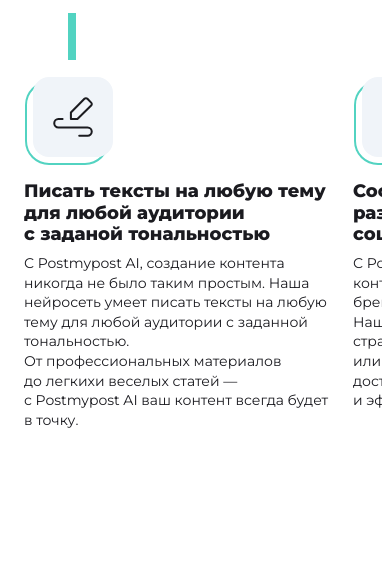
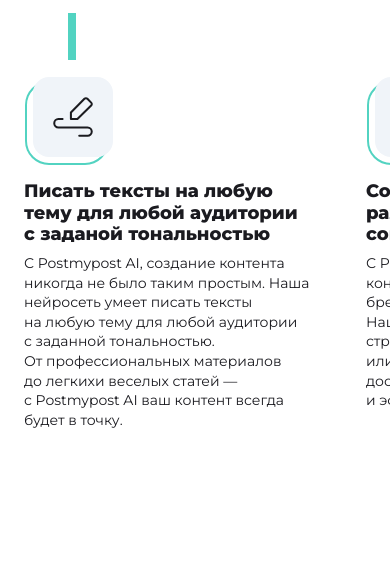
Before and after one commit to VitalySosnin/postmypost, a plain HTML site: page landing.html in a window 390 px wide. Shown: the part 934-1502 px from the top of the page. Drawn offline with Linux system fonts and the light colour scheme.

Commit message:
fix mobile version for div.section-possibilities__grid

```diff
--- a/style.css
+++ b/style.css
@@ -642,11 +642,13 @@ html.show-mobile-menu .header__menu-toggler div:nth-child(3) {
 
 
 .section-possibilities__grid {
+  --gap: clamp(1.5rem, 3.6vw + 0.6rem, 3.75rem);
+
   display: grid;
   grid-template-columns: 1fr 1fr 1fr;
   grid-template-rows: auto auto;
   grid-auto-flow: row;
-  gap: clamp(1.5rem, 3.6vw + 0.6rem, 3.75rem);
+  gap: var(--gap);
 }
 
 .section-possibilities__name {
@@ -1323,12 +1325,15 @@ html.show-mobile-menu .header__menu-toggler div:nth-child(3) {
   }
 
   .section-possibilities__grid {
+    --padding-left: calc(1rem + var(--content-layout-padding));
+    --offset: calc(var(--gap) + var(--padding-left) + 1.5rem);
+
     display: flex;
     scroll-snap-type: x mandatory;
     -webkit-overflow-scrolling: touch;
     overflow-x: scroll;
-    margin-left: 1rem;
-    padding-right: calc(100vw - (100vw - 53px));
+    padding-right: var(--offset);
+    margin: 0 calc(var(--content-layout-padding) * -1);
   }
 
   .section-possibilities__name:not(.mobile-hide) {
@@ -1369,9 +1374,11 @@ html.show-mobile-menu .header__menu-toggler div:nth-child(3) {
   }
 
   .possibilities-item {
-    width: calc(100vw - 85px);
+    width: calc(100vw - var(--offset));
     flex-shrink: 0;
     scroll-snap-align: start;
+    padding-left: var(--padding-left);
+    padding-bottom: 1rem;
   }
 
   .possibilities-item .arc {
```
